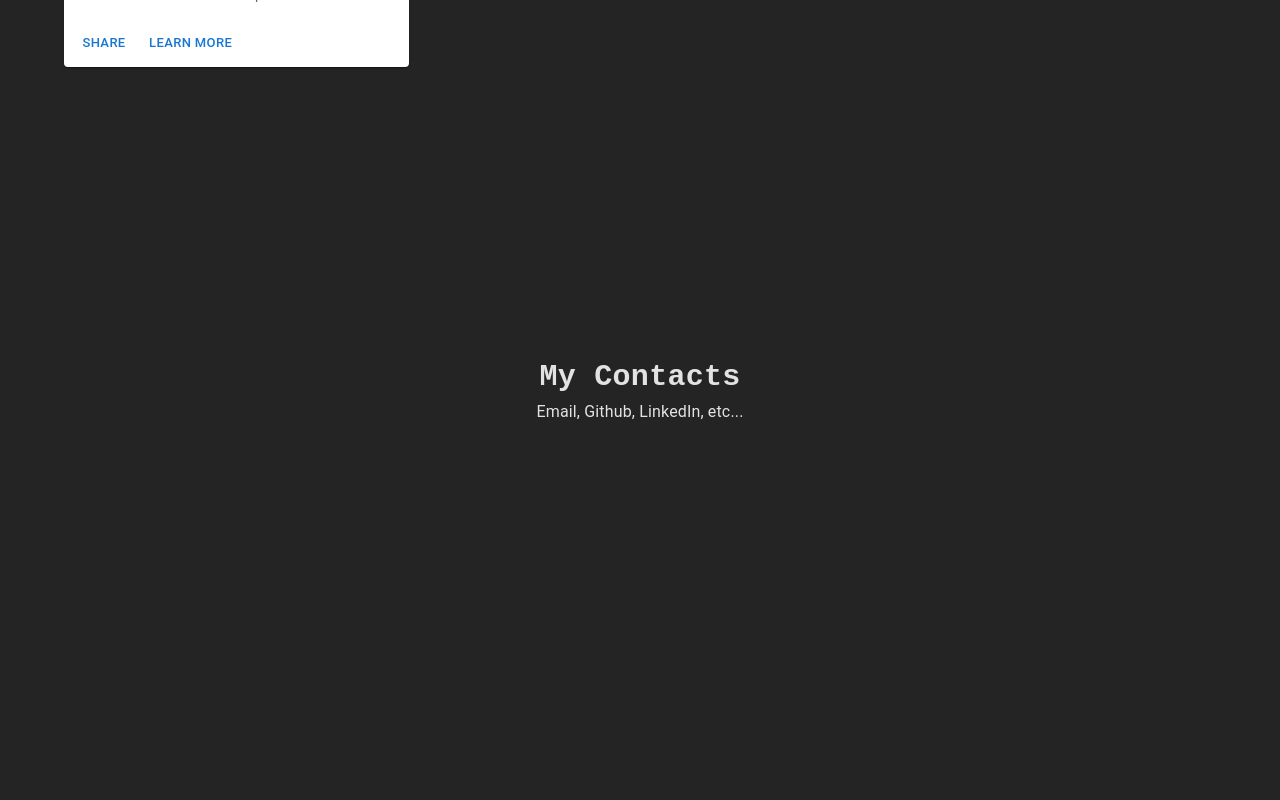
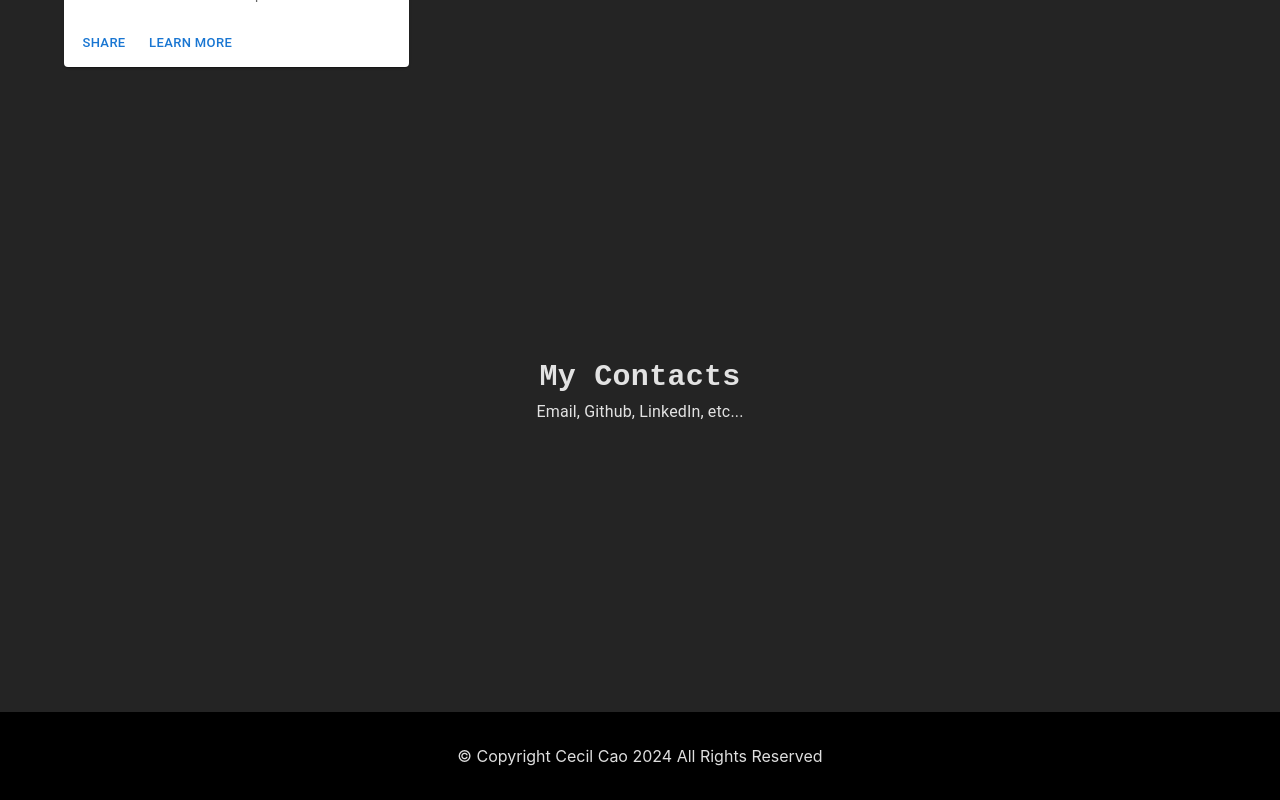
Before and after one commit to pokemonball34/resume-website, a React (Vite) app: page / in a window 1280 px wide. Shown: the part 2596-3396 px from the top of the page. Before the commit the page ends 3308 px from the top, so only its background shows below. Built offline with nearby package versions, Linux system fonts and the light colour scheme.

Commit message:
Add Footer

```diff
--- a/src/App.tsx
+++ b/src/App.tsx
@@ -7,6 +7,7 @@ import About from './pages/about/About';
 import Homepage from './pages/home/Homepage';
 import Portfolio from './pages/portfolio/Portfolio';
 import Contact from './pages/contact/Contact';
+import Footer from './components/footer/Footer';
 
 function App() {
     return (
@@ -19,6 +20,7 @@ function App() {
                 <Portfolio />
                 <Contact />
             </Box>
+            <Footer />
         </Box>
     );
 }
--- /dev/null
+++ b/src/components/footer/Footer.tsx
@@ -0,0 +1,14 @@
+import Box from '@mui/material/Box';
+
+const Footer = () => {
+    return (
+        <Box
+            sx={{ backgroundColor: '#000000', paddingTop: 4, paddingBottom: 4 }}
+            position='sticky'
+        >
+            © Copyright Cecil Cao 2024 All Rights Reserved
+        </Box>
+    );
+};
+
+export default Footer;
```
